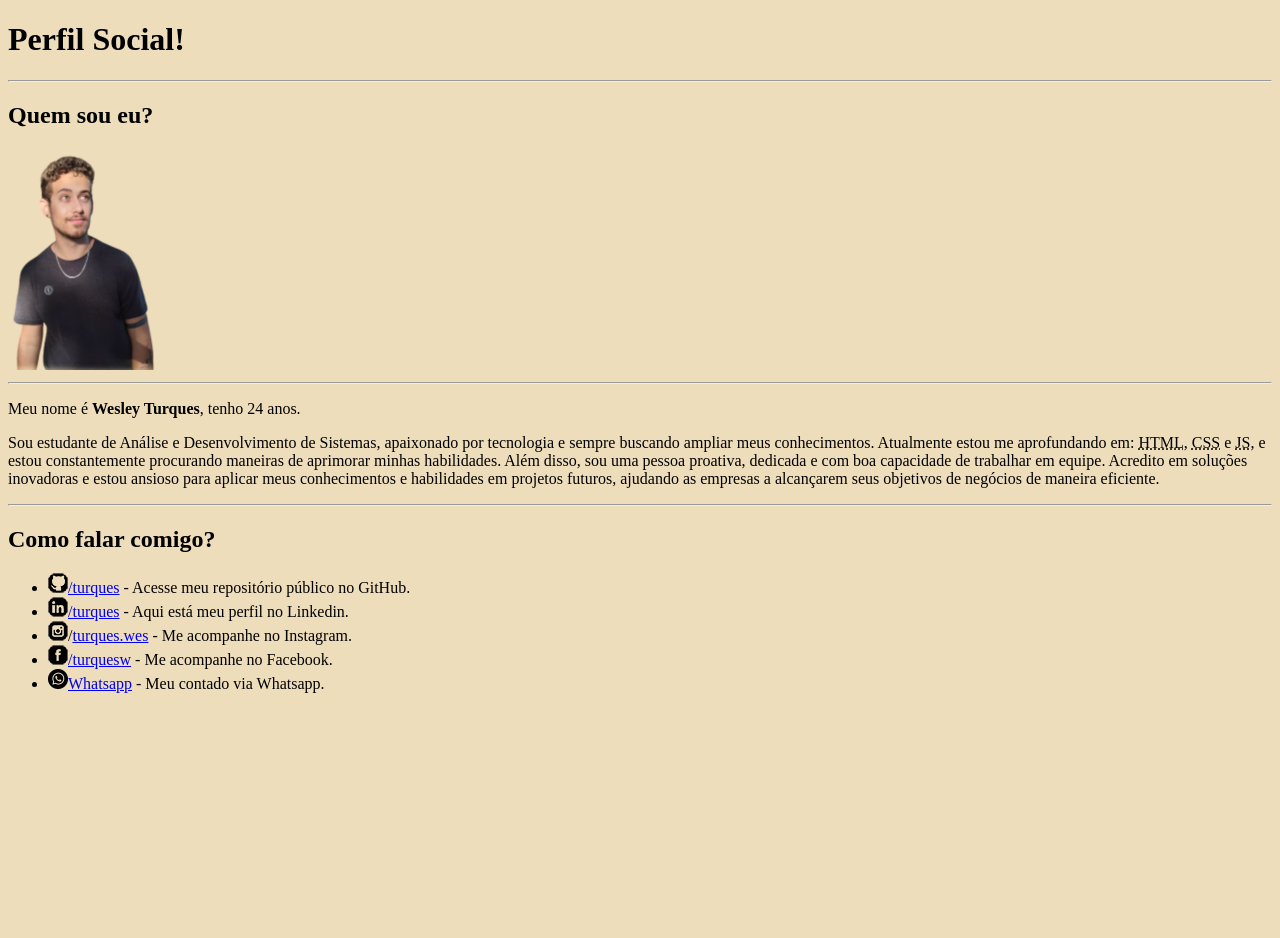
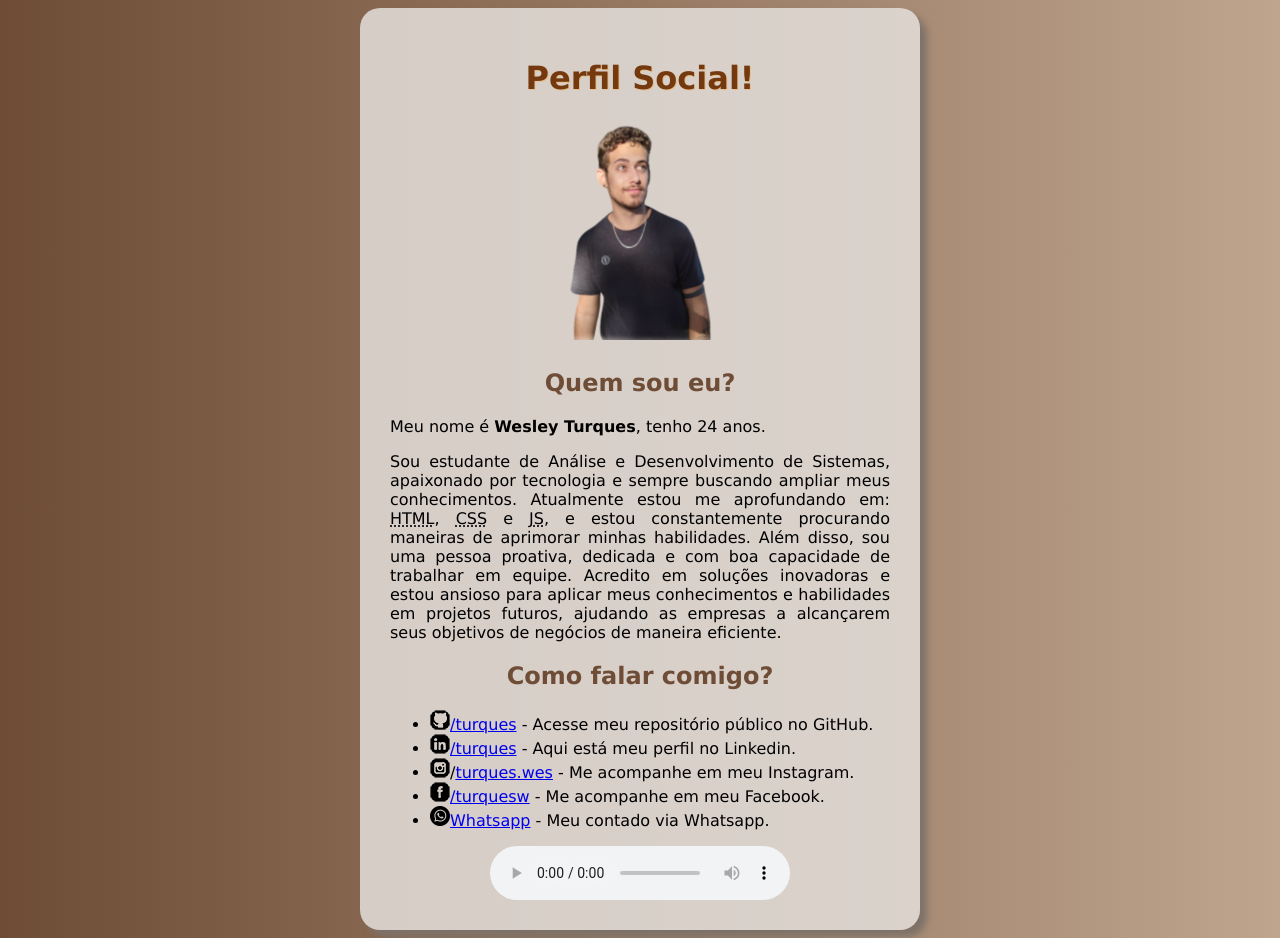
Before and after one commit to Turques/LandingPage, a plain HTML site: page index.html in a window 1280 px wide. Before the commit the page ends 800 px from the top, so only its background shows below. Drawn offline with Linux system fonts and the light colour scheme.

Commit message:
atualizacao css
Introduzindo oque aprendi em CSS ate aqui em minha Landing Page

```diff
--- a/index.html
+++ b/index.html
@@ -5,35 +5,33 @@
     <meta http-equiv="X-UA-Compatible" content="IE=edge">
     <meta name="viewport" content="width=device-width, initial-scale=1.0">
     <title>Wesley Turques</title>
-    <style>
-        body {
-            background: #EDB
-        }
-    </style>
+    <link rel="stylesheet" href="style.css">
     <link rel="shortcut icon" href="favicon.ico" type="x-icon">
 </head>
 <body>
+    <main>
         <h1>Perfil Social!</h1>
-    <hr>
+        <h1><img src="zyro-image.png" alt="Foto Wesley"></h1>
         <h2>Quem sou eu?</h2>
-    <img src="zyro-image.png" alt="Foto Wesley">
-    <hr>
 
         <p>Meu nome é <strong>Wesley Turques</strong>, tenho 24 anos.</p>
-
         <p>Sou estudante de Análise e Desenvolvimento de Sistemas, apaixonado por tecnologia e sempre buscando ampliar meus conhecimentos. Atualmente estou me aprofundando em: <abbr title="HyperText Markup Language">HTML</abbr>, <abbr title="Cascading Style Sheets">CSS</abbr> e <abbr title="JavaScript">JS</abbr>, e estou constantemente procurando maneiras de aprimorar minhas habilidades. Além disso, sou uma pessoa proativa, dedicada e com boa capacidade de trabalhar em equipe. Acredito em soluções inovadoras e estou ansioso para aplicar meus conhecimentos e habilidades em projetos futuros, ajudando as empresas a alcançarem seus objetivos de negócios de maneira eficiente.
         </p>
-
-    <hr>
-
         <h2>Como falar comigo?</h2>
         <ul>
             <li><img src="icone-github.png" alt="git.png"><a href="https://github.com/Turques" target="_blank" ref="external">/turques</a> - Acesse meu repositório público no GitHub.</li>
             <li><img src="icone-linkedin.png" alt="linkedin.png"><a href="https://www.linkedin.com/in/wesley-turques-541b47235/" target="_blank" ref="external">/turques</a> - Aqui está meu perfil no Linkedin.</li>
-        <li><img src="icone-instagram.png" alt="instagram.png">/<a href="https://www.instagram.com/turques.wes/" target="_blank" ref="external">turques.wes</a> - Me acompanhe no Instagram.
+            <li><img src="icone-instagram.png" alt="instagram.png">/<a href="https://www.instagram.com/turques.wes/" target="_blank" ref="external">turques.wes</a> - Me acompanhe em meu Instagram.
             </li>
-        <li><img src="icone-facebook.png" alt="facebook.png"><a href="https://www.facebook.com/turquesw/" target="_blank" ref="external">/turquesw</a> - Me acompanhe no Facebook.</li>
+            <li><img src="icone-facebook.png" alt="facebook.png"><a href="https://www.facebook.com/turquesw/" target="_blank" ref="external">/turquesw</a> - Me acompanhe em meu Facebook.</li>
             <li><img src="icone-whatsapp.png" alt="whatsapp.png"><a href="http://wa.me/5521975894711" target="_blank" rel="external">Whatsapp</a> - Meu contado via Whatsapp.</li>
         </ul>
+        <div style="display:flex;justify-content:center;align-items:center;">
+            <audio preload="metadata" controls >
+            <source src="musica.mp3" type="audio/mpeg" controls>
+            </audio>
+        </div>
+
+    </main>
 </body>
 </html>
--- /dev/null
+++ b/style.css
@@ -0,0 +1,38 @@
+@charset "UTF-8";
+
+* {
+    font-family: 'Lucida Sans', 'Lucida Sans Regular', 'Lucida Grande', 'Lucida Sans Unicode', Geneva, Verdana, sans-serif;
+}
+
+body {
+    background-image: linear-gradient(to right, #6E4C36, #BFA58E);
+}
+
+main {
+    background-color: #e2ddd8de;
+    width: 500px; /* Tamanho da telinha */
+    padding: 30px; /* Espacamento das bordas */
+    margin: auto; /* Alinhas a telinha */
+    border-radius: 20px; /* Borda arredondada */
+    box-shadow: 7px 7px 7px #7e7269; /* lado / baixo / espalhar / cor */
+}
+
+h1 {
+    color: #753910;
+    text-align: center;
+    text-shadow: 1px 1px 0px rgba(231, 185, 124, 0.801);
+}
+
+h2 {
+    color: #6E4C36;
+    text-align: center;
+}
+
+p {
+    color: #000000;
+    text-align: justify;
+}
+
+source {
+
+}
```
Also changed, not shown: 1 other file. Lines whose indentation alone changed are shown as unchanged.
